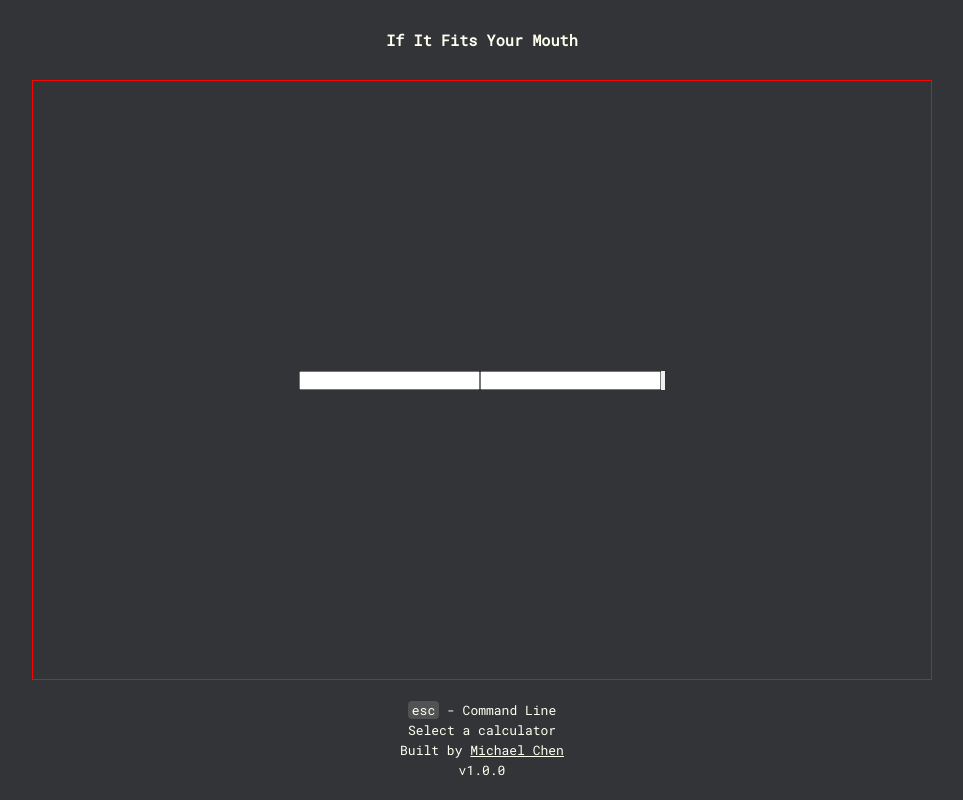
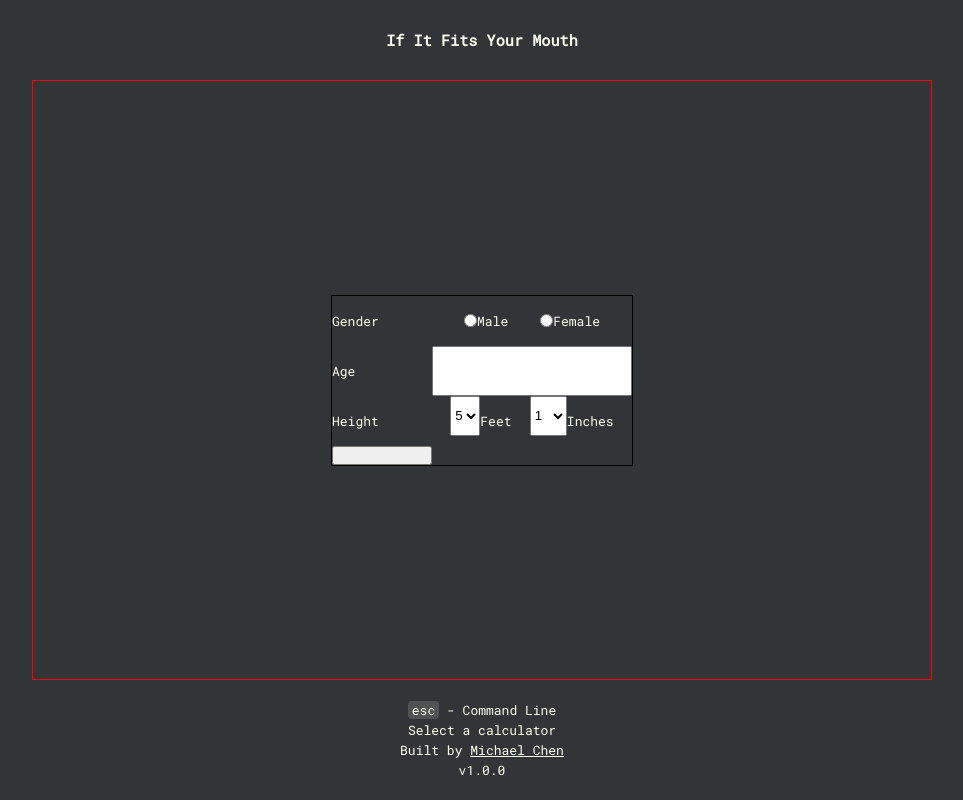
Before and after one commit to michaelcheny/if-it-fits-your-mouth, a React (Create React App) app: page / in a window 1280 px wide. Both pictures are taken after a click on the button "Start". Shown: the whole page, without its empty margins (158-1121 px from the left). Built offline with nearby package versions, Linux system fonts and the light colour scheme; a web font is replaced by a local one.

Commit message:
add userform and its scss stuff

```diff
--- a/src/components/UserForm.tsx
+++ b/src/components/UserForm.tsx
@@ -3,10 +3,56 @@ import { ChangeAppProps } from "../interfaces/appstate.interface";
 
 const UserForm = ({ setThing }: ChangeAppProps) => {
   return (
-    <div>
+    <div className="user-form-section">
       <form>
-        <input type="text" />
-        <input type="text" />
+        <label id="gender">Gender</label>
+        <div className="gender-select">
+          <div className="radio-group">
+            <input type="radio" id="male" name="gender" value="male" />
+            <label id="male"> Male</label>
+          </div>
+          <div className="radio-group">
+            <input type="radio" id="female" name="gender" value="female" />
+            <label id="female"> Female</label>
+          </div>
+          {/* </input> */}
+        </div>
+
+        <label id="age">Age</label>
+        <input type="number" id="age" />
+        {/* HEIGHT */}
+        <label id="height">Height</label>
+        <div style={{ display: "flex", justifyContent: "space-evenly" }}>
+          <div style={{ display: "inline-flex" }}>
+            <select name="feet" id="feet" className="height" defaultValue="5">
+              <option value="1">1</option>
+              <option value="2">2</option>
+              <option value="3">3</option>
+              <option value="4">4</option>
+              <option value="5">5</option>
+              <option value="6">6</option>
+              <option value="7">7</option>
+            </select>
+            <label id="feet"> Feet</label>
+          </div>
+          <div style={{ display: "inline-flex" }}>
+            <select name="inches" id="inches" className="height" defaultValue="1">
+              <option value="1">1</option>
+              <option value="2">2</option>
+              <option value="3">3</option>
+              <option value="4">4</option>
+              <option value="5">5</option>
+              <option value="6">6</option>
+              <option value="7">7</option>
+              <option value="8">8</option>
+              <option value="9">9</option>
+              <option value="10">10</option>
+              <option value="11">11</option>
+              <option value="12">12</option>
+            </select>
+            <label id="inches"> Inches</label>
+          </div>
+        </div>
         <input type="submit" value="" />
       </form>
     </div>
--- /dev/null
+++ b/src/styles/_userForm.scss
@@ -0,0 +1,32 @@
+.user-form-section {
+  border: 1px black solid;
+
+  form {
+    width: 300px;
+    // height: 500px;
+    display: grid;
+    grid-template-columns: auto 200px;
+
+    label {
+      height: 50px;
+      display: flex;
+      align-items: center;
+    }
+
+    select {
+      height: 40px;
+    }
+
+    .gender-select {
+      display: flex;
+      justify-content: space-evenly;
+      align-items: center;
+      height: 50px;
+      .radio-group {
+        display: flex;
+        align-items: center;
+        justify-content: center;
+      }
+    }
+  }
+}
--- a/src/styles/main.css
+++ b/src/styles/main.css
@@ -110,6 +110,57 @@
   background-color: darkviolet;
 }
 
+.user-form-section {
+  border: 1px black solid;
+}
+
+.user-form-section form {
+  width: 300px;
+  display: -ms-grid;
+  display: grid;
+  -ms-grid-columns: auto 200px;
+      grid-template-columns: auto 200px;
+}
+
+.user-form-section form label {
+  height: 50px;
+  display: -webkit-box;
+  display: -ms-flexbox;
+  display: flex;
+  -webkit-box-align: center;
+      -ms-flex-align: center;
+          align-items: center;
+}
+
+.user-form-section form select {
+  height: 40px;
+}
+
+.user-form-section form .gender-select {
+  display: -webkit-box;
+  display: -ms-flexbox;
+  display: flex;
+  -webkit-box-pack: space-evenly;
+      -ms-flex-pack: space-evenly;
+          justify-content: space-evenly;
+  -webkit-box-align: center;
+      -ms-flex-align: center;
+          align-items: center;
+  height: 50px;
+}
+
+.user-form-section form .gender-select .radio-group {
+  display: -webkit-box;
+  display: -ms-flexbox;
+  display: flex;
+  -webkit-box-align: center;
+      -ms-flex-align: center;
+          align-items: center;
+  -webkit-box-pack: center;
+      -ms-flex-pack: center;
+          justify-content: center;
+}
+
 * {
   padding: 0;
   margin: 0;
--- a/src/styles/main.scss
+++ b/src/styles/main.scss
@@ -1,6 +1,7 @@
 @import "./intro";
 @import "./footer";
 @import "./modal";
+@import "./userForm";
 
 @import url("https://fonts.googleapis.com/css2?family=Palanquin:wght@500&display=swap");
 @import url("https://fonts.googleapis.com/css2?family=Roboto+Mono&display=swap");
```
Also changed, not shown: 1 other file (tests, documents, lock files or other folders).
